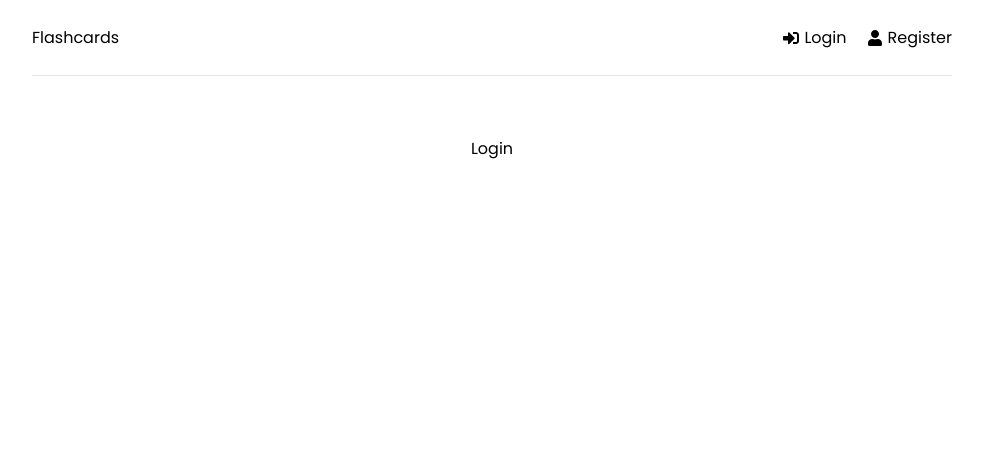
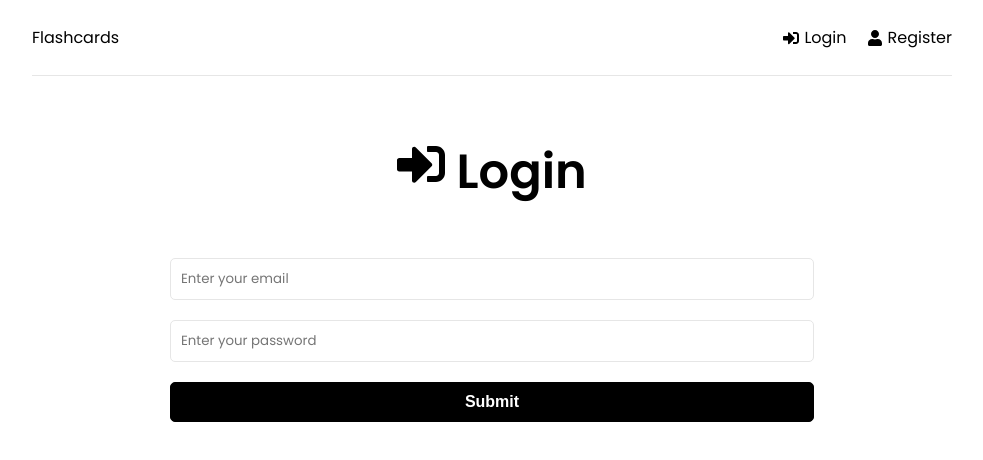
Before and after one commit to yinazhou008/semester-project, a React (Create React App) app in the folder frontend/: page /login in a window 1280 px wide. Shown: the top 460 px of the page, without its empty margins (148-1131 px from the left). Built offline with nearby package versions, Linux system fonts and the light colour scheme.

Commit message:
login page c:

```diff
--- a/frontend/src/pages/Login.jsx
+++ b/frontend/src/pages/Login.jsx
@@ -1,7 +1,50 @@
+import {useState, useEffect} from 'react'
+import {FaSignInAlt} from 'react-icons/fa'
+
 function Login() {
-    return (
-        <div>Login</div>
-    )
+    const [formData, setFormData] = useState({
+        email: '',
+        password: '',
+    })
+
+    const {email, password} = formData
+
+    const onChange = (e) => {
+        setFormData((prevState) => ({
+            ...prevState,
+            [e.target.name]: e.target.value,
+        }))
+    }
+
+    const onSubmit = (e) => {
+        e.preventDefault()
+    }
+
+
+    return <>
+        <section className="heading">
+            <h1>
+                <FaSignInAlt /> Login
+            </h1>
+            <p></p>
+        </section>
+
+        <section className="form">
+            <form onSubmit ={onSubmit}>
+                <div className="form-group">
+                     <input type="email" className="form-control" id="email" name="email" value={email} placeholder="Enter your email" onChange={onChange}/>
+                </div>
+                <div className="form-group">
+                     <input type="password" className="form-control" id="password" name="password" value={password} placeholder="Enter your password" onChange={onChange}/>
+                </div>
+                <div className="form-group">
+                    <button type="submit" className='btn btn-block'>
+                        Submit
+                    </button>
+                </div>
+            </form>
+        </section>
+    </>
 }
 
 export default Login
```
